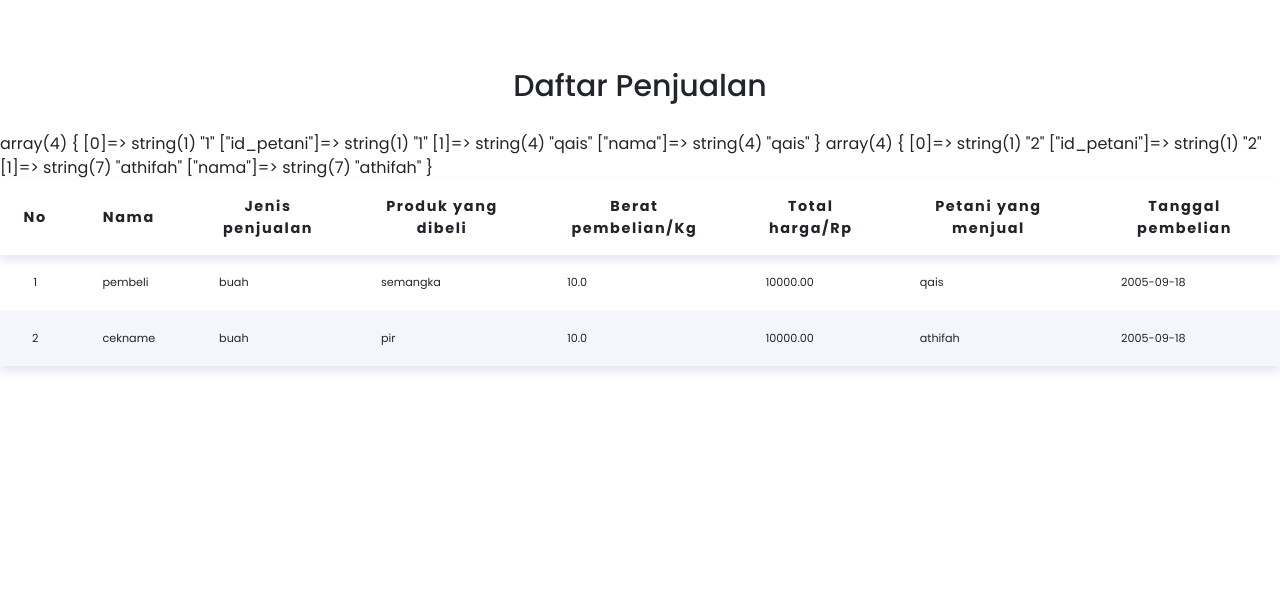
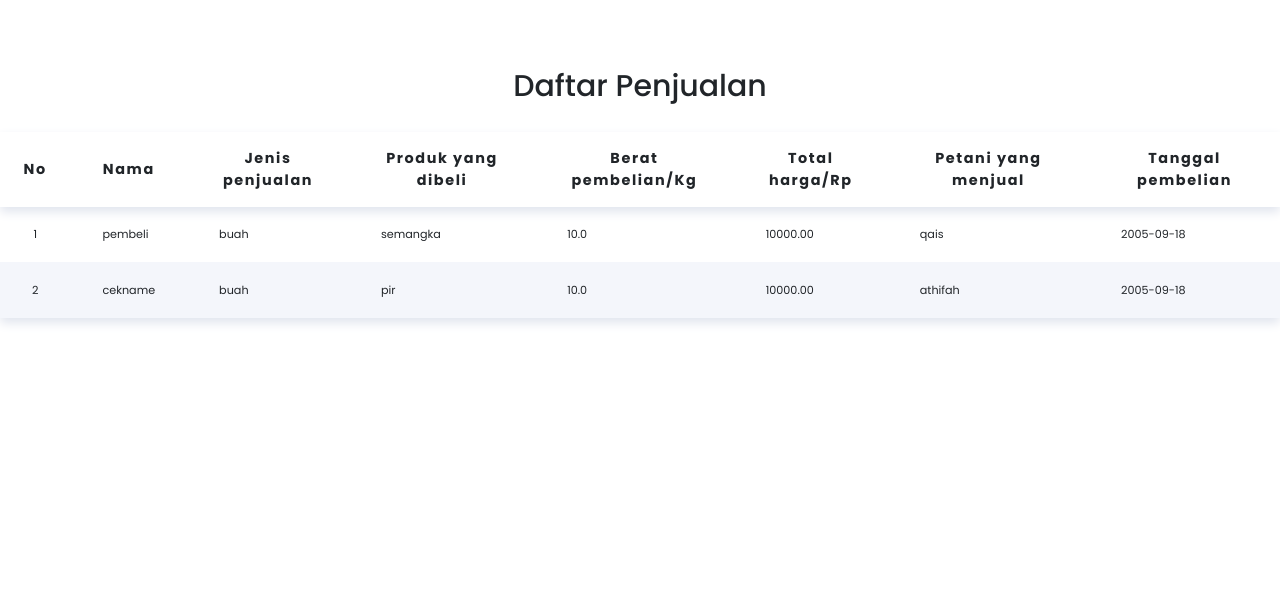
Before and after one commit to araisantai/proyek-basisdata, a PHP site: page /listpenjualan.php in a window 1280 px wide. Shown: the part 56-662 px from the top of the page. Run offline with PHP 8.4, Linux system fonts and the light colour scheme; data comes from the database, SQL or seed files in the repository.

Commit message:
hapus vardump

```diff
--- a/projek/listpenjualan.php
+++ b/projek/listpenjualan.php
@@ -46,7 +46,6 @@ include "navigation/header.php"
 			echo "<td>".$data['berat_pembelian']."</td>";
 			echo "<td>".$data['total_harga']."</td>";
             $petani = mysqli_fetch_array($query2);
-            var_dump($petani);
             if ($petani['id_petani'] == $data['nama_petaniID']) {
                 echo "<td>".$petani['nama']."</td>";
             }
```
